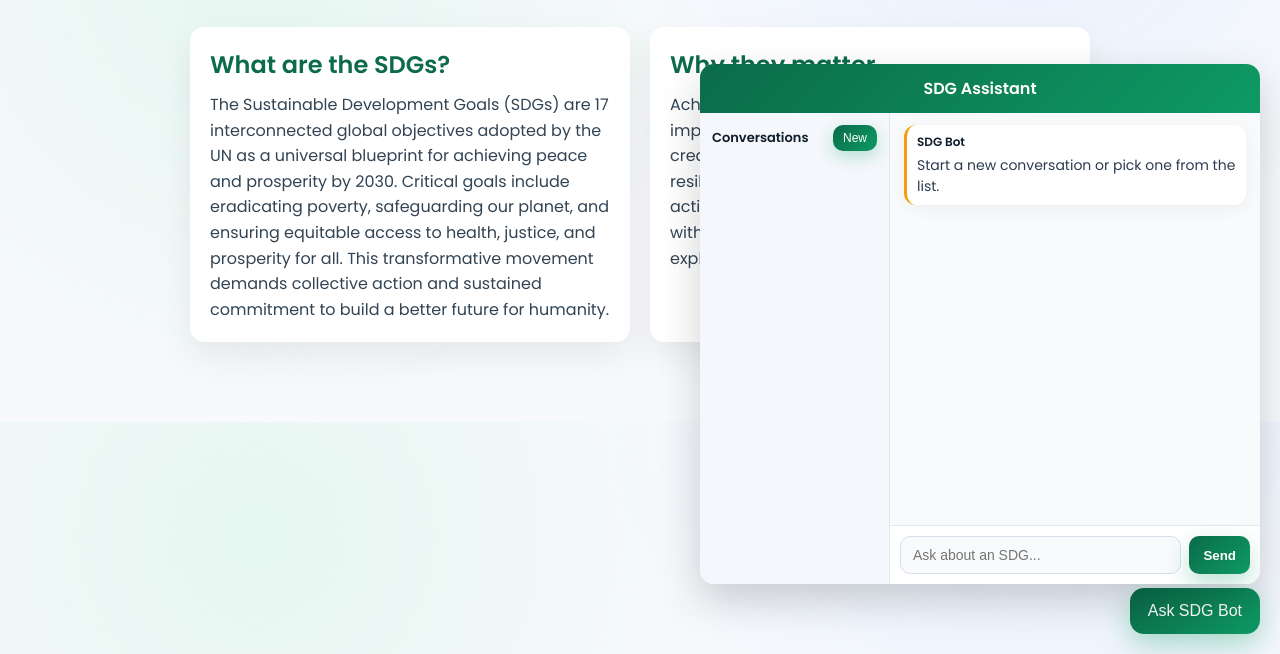
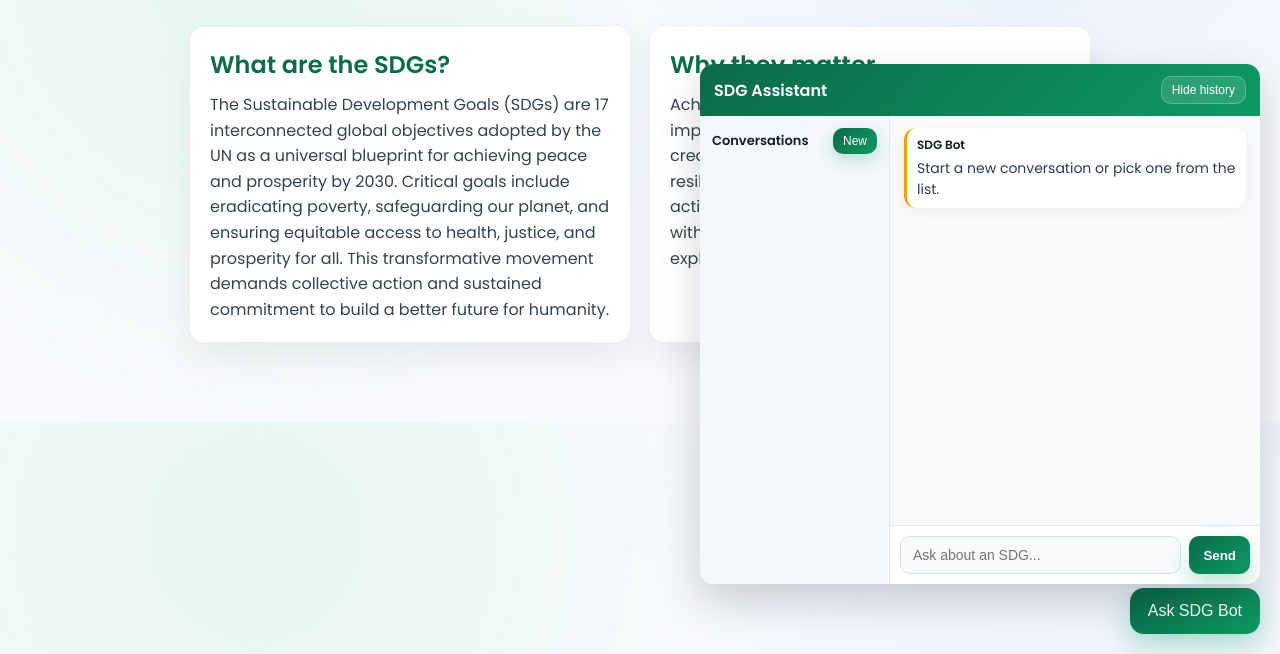
Before and after one commit to Sislamiwo/RagBot-Box, a website: page index.html in a window 1280 px wide. Shown: the part 146-800 px from the top of the page. Drawn offline with Linux system fonts and the light colour scheme.

Commit message:
update chatbot

```diff
--- a/chat.js
+++ b/chat.js
@@ -4,6 +4,7 @@ const input = document.getElementById("chat-input");
 const sendBtn = document.getElementById("send-btn");
 const messages = document.getElementById("chat-messages");
 const header = document.getElementById("chat-header");
+const toggleSidebarBtn = document.getElementById("toggle-sidebar-btn");
 const conversationList = document.getElementById("conversation-list");
 const newChatBtn = document.getElementById("new-chat-btn");
 
@@ -13,6 +14,7 @@ let isDragging = false;
 let dragOffsetX = 0;
 let dragOffsetY = 0;
 let isSending = false;
+let sidebarHidden = false;
 let conversations = loadConversations();
 let currentConversationId = conversations[0]?.id || null;
 
@@ -61,6 +63,21 @@ const stopDrag = () => {
 
 header.addEventListener("mousedown", startDrag);
 header.addEventListener("touchstart", startDrag, { passive: true });
+
+function updateSidebarState(hidden) {
+  sidebarHidden = hidden;
+  widget.classList.toggle("sidebar-hidden", hidden);
+  if (toggleSidebarBtn) {
+    toggleSidebarBtn.textContent = hidden ? "Show history" : "Hide history";
+    toggleSidebarBtn.setAttribute("aria-expanded", (!hidden).toString());
+  }
+}
+
+if (toggleSidebarBtn) {
+  toggleSidebarBtn.addEventListener("click", () => updateSidebarState(!sidebarHidden));
+  toggleSidebarBtn.addEventListener("mousedown", (e) => e.stopPropagation());
+  toggleSidebarBtn.addEventListener("touchstart", (e) => e.stopPropagation(), { passive: true });
+}
 
 function loadConversations() {
   try {
@@ -326,3 +343,4 @@ if (currentConversationId) {
 } else {
   renderMessages(null);
 }
+updateSidebarState(false);
--- a/index.html
+++ b/index.html
@@ -29,7 +29,10 @@
   <button id="chat-btn">Ask SDG Bot</button>
 
   <div id="chat-widget" class="hidden">
-    <div id="chat-header">SDG Assistant</div>
+    <div id="chat-header">
+      <span>SDG Assistant</span>
+      <button id="toggle-sidebar-btn" type="button" aria-expanded="true">Hide history</button>
+    </div>
     <div id="chat-body">
       <aside id="chat-sidebar">
         <div class="sidebar-title">
--- a/style.css
+++ b/style.css
@@ -101,9 +101,30 @@ header p {
   cursor: grab;
   user-select: none;
   touch-action: none;
+  display: flex;
+  align-items: center;
+  justify-content: space-between;
+  gap: 8px;
 }
 
 #chat-header:active { cursor: grabbing; }
+
+#toggle-sidebar-btn {
+  background: rgba(255, 255, 255, 0.12);
+  color: white;
+  border: 1px solid rgba(255, 255, 255, 0.25);
+  padding: 6px 10px;
+  border-radius: 10px;
+  font-size: 12px;
+  cursor: pointer;
+  transition: background 0.2s ease, border-color 0.2s ease, transform 0.2s ease;
+}
+
+#toggle-sidebar-btn:hover {
+  background: rgba(255, 255, 255, 0.18);
+  border-color: rgba(255, 255, 255, 0.35);
+  transform: translateY(-1px);
+}
 
 #chat-body {
   display: flex;
@@ -119,6 +140,10 @@ header p {
   flex-direction: column;
   padding: 8px;
   box-sizing: border-box;
+}
+
+#chat-sidebar {
+  transition: transform 0.25s ease, width 0.25s ease, opacity 0.2s ease, padding 0.2s ease, margin 0.2s ease, border-color 0.2s ease;
 }
 
 .sidebar-title {
@@ -263,3 +288,17 @@ header p {
   font-size: 14px;
   line-height: 1.5;
 }
+
+#chat-widget.sidebar-hidden #chat-sidebar {
+  transform: translateX(-110%);
+  opacity: 0;
+  pointer-events: none;
+  width: 0;
+  padding: 0;
+  margin: 0;
+  border: none;
+}
+
+#chat-widget.sidebar-hidden #chat-panel {
+  width: 100%;
+}
```
